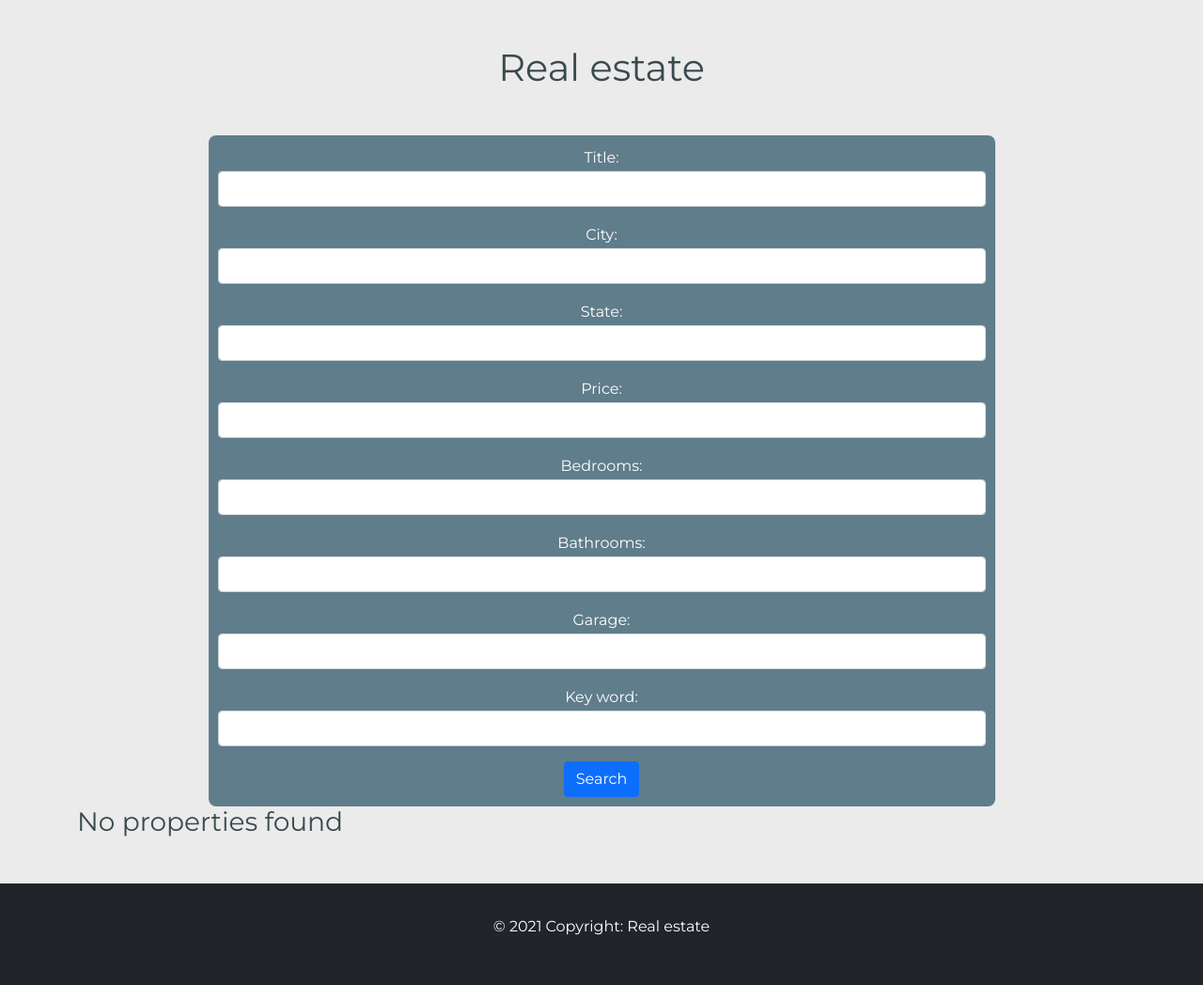
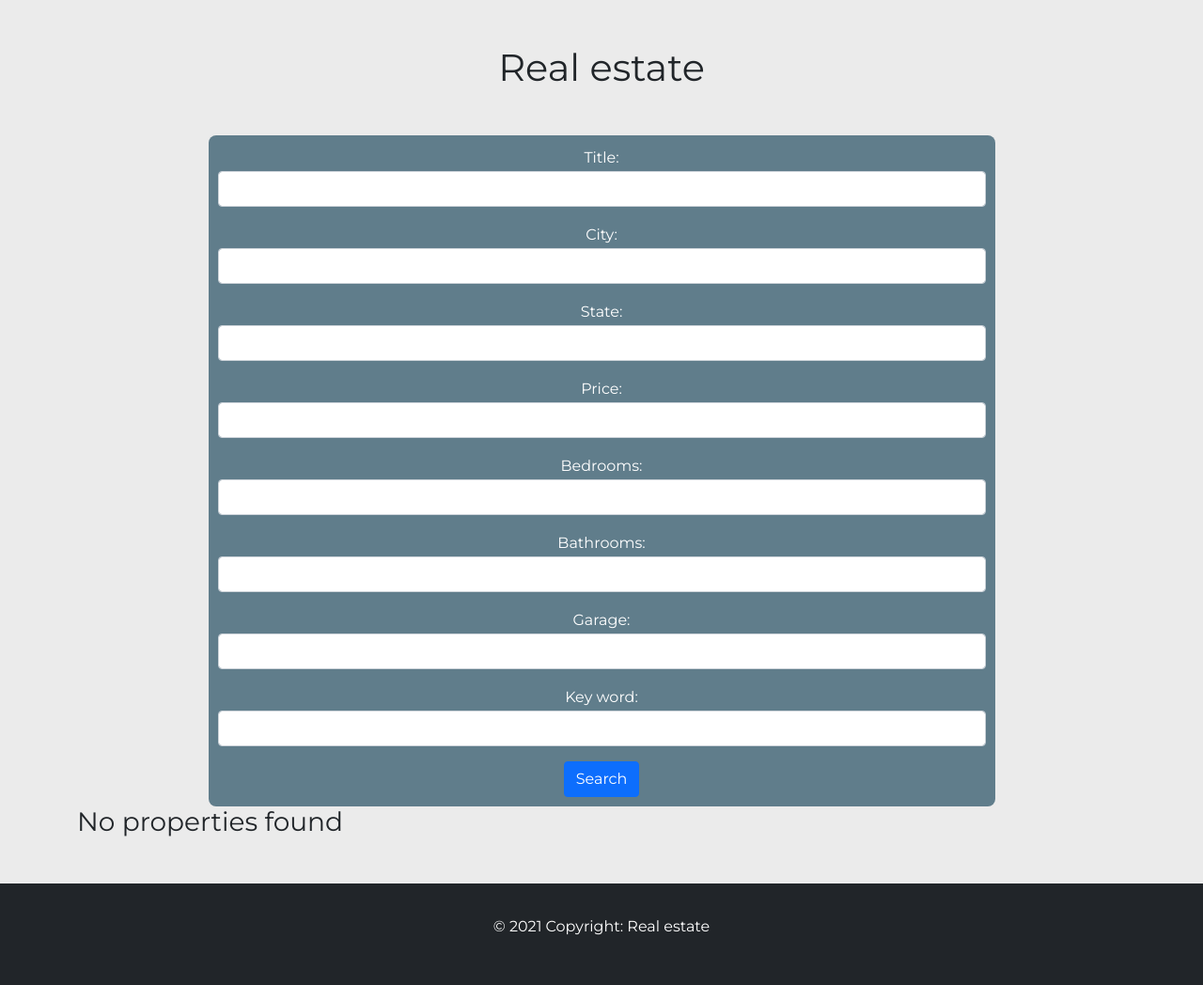
Before and after one commit to Nepul321/Real-estate-Django, a Django app: page / in a window 1280 px wide. Shown: the part 61-1109 px from the top of the page at 94% size. Run offline with Django 3.2, Linux system fonts and the light colour scheme; data that the repository does not hold is empty.

Commit message:
Update css

```diff
--- a/static/css/cards.css
+++ b/static/css/cards.css
@@ -14,7 +14,6 @@ body {
   font-family: -apple-system, BlinkMacSystemFont, Segoe UI, Roboto, Helvetica,
  Arial, sans-serif;
   line-height: 1.75;
-  color: #3a4a4d;
 }
 
 h1 {
--- a/static/css/cards.scss
+++ b/static/css/cards.scss
@@ -17,7 +17,6 @@ body {
   font-family: -apple-system, BlinkMacSystemFont, Segoe UI, Roboto, Helvetica,
     Arial, sans-serif;
   line-height: 1.75;
-  color: #3a4a4d;
 }
 
 h1 {
```
Also changed, not shown: 1 other file.
